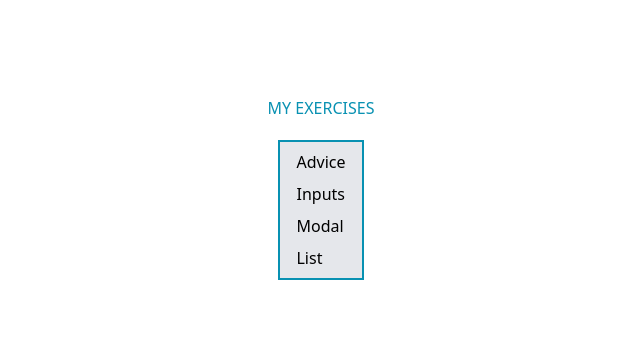
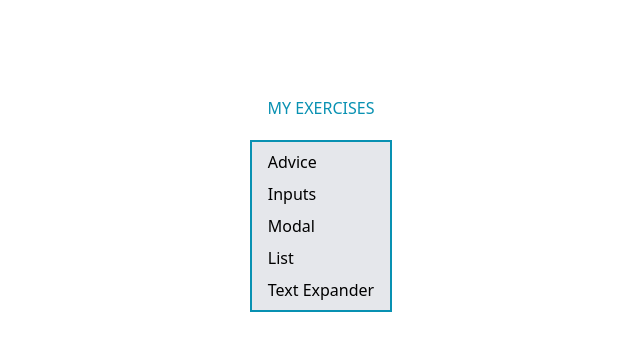
Before and after one commit to anetakasprzak/next-practice-app, a Next.js app: page / in a window 1280 px wide. Shown: the top 350 px of the page, without its empty margins (319-959 px from the left). Built offline with nearby package versions, Linux system fonts and the light colour scheme.

Commit message:
text expander page

```diff
--- a/app/page.js
+++ b/app/page.js
@@ -18,6 +18,9 @@ export default function Page() {
         <li className="hover:text-cyan-600">
           <Link href="/list">List</Link>
         </li>
+        <li className="hover:text-cyan-600">
+          <Link href="/textExpander">Text Expander</Link>
+        </li>
       </ul>
     </div>
   );
--- /dev/null
+++ b/app/textExpander/page.js
@@ -0,0 +1,10 @@
+import GoBack from "../_components/GoBack";
+
+export default function Page() {
+  return (
+    <div>
+      <h1>Text expander</h1>
+      <GoBack />
+    </div>
+  );
+}
```
